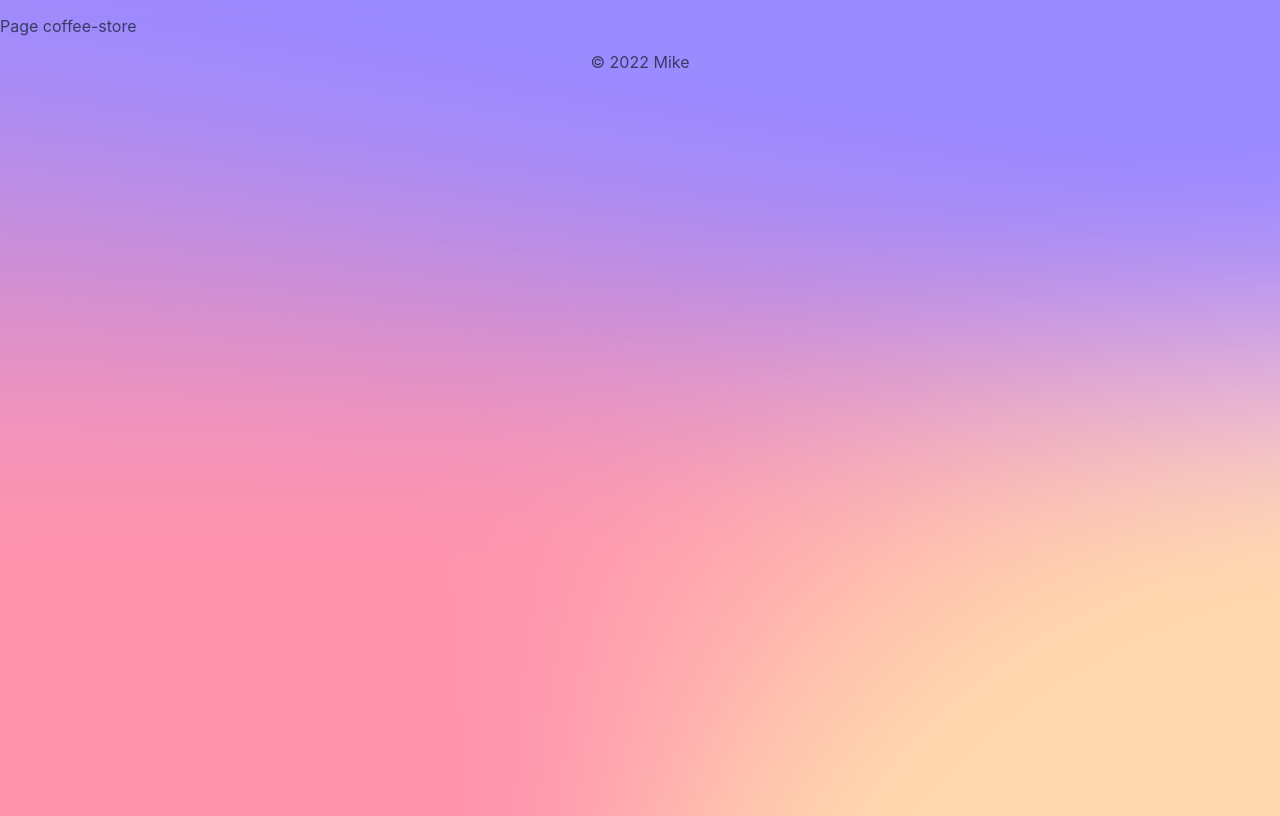
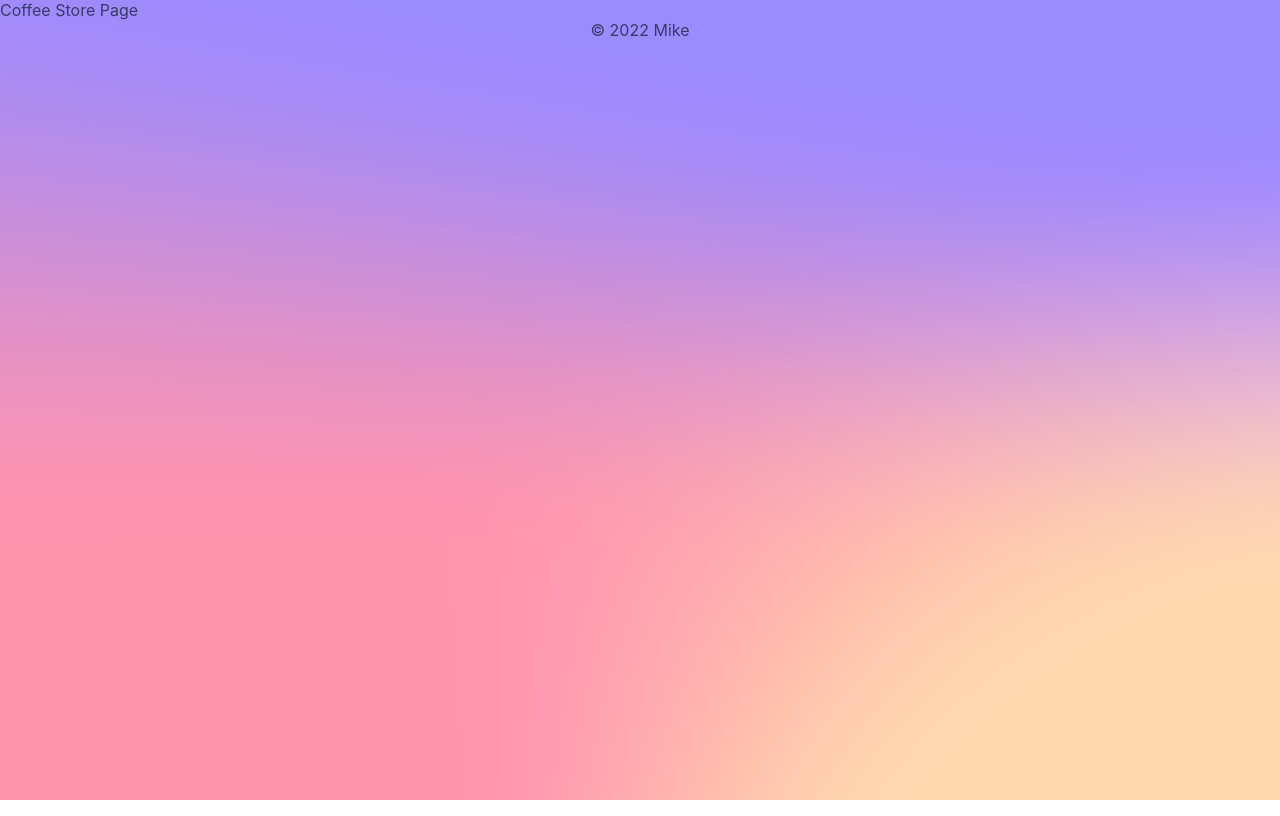
Before and after one commit to multisonic/coffee-conoisseur, a Next.js app: page /coffee-store in a window 1280 px wide. Built offline with nearby package versions, Linux system fonts and the light colour scheme.

Commit message:
37. Add routing for coffee-store page

```diff
--- /dev/null
+++ b/pages/coffee-store.js
@@ -0,0 +1,5 @@
+const CoffeeStore = () => {
+  return <div>Coffee Store Page</div>;
+};
+
+export default CoffeeStore;
```
